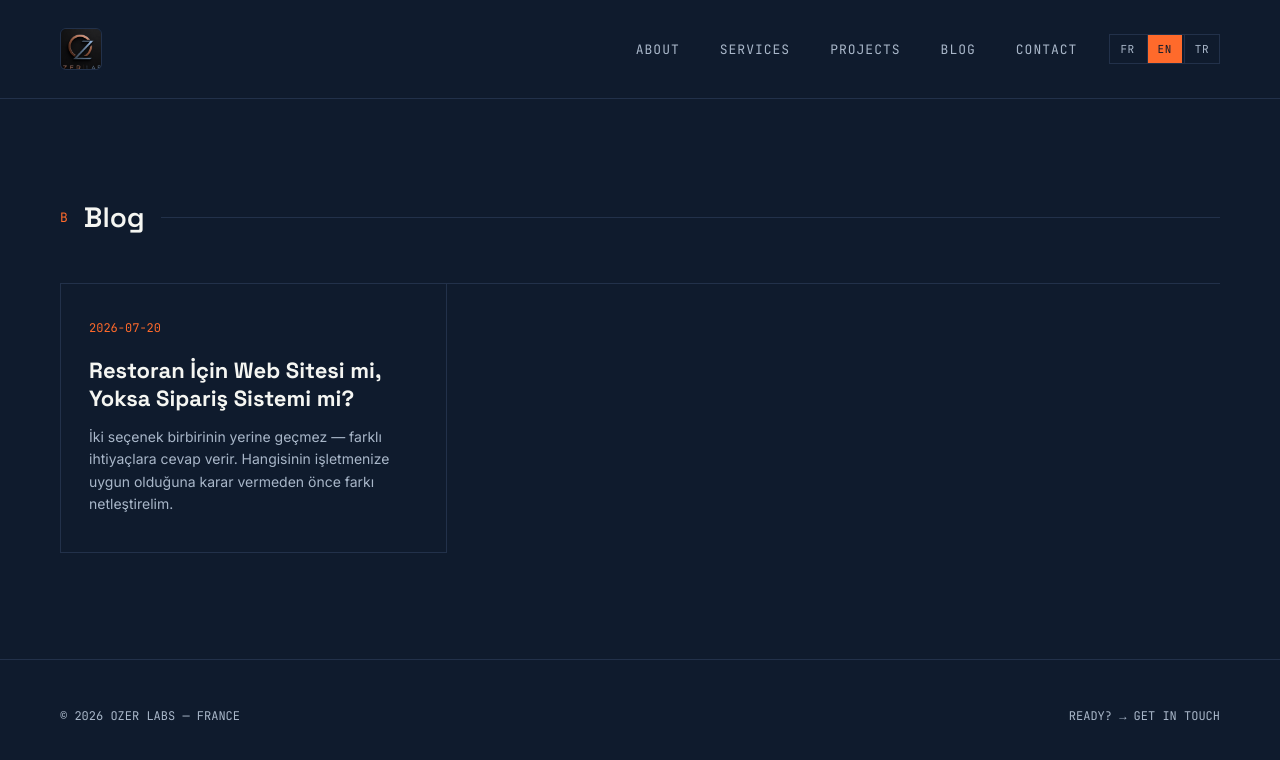
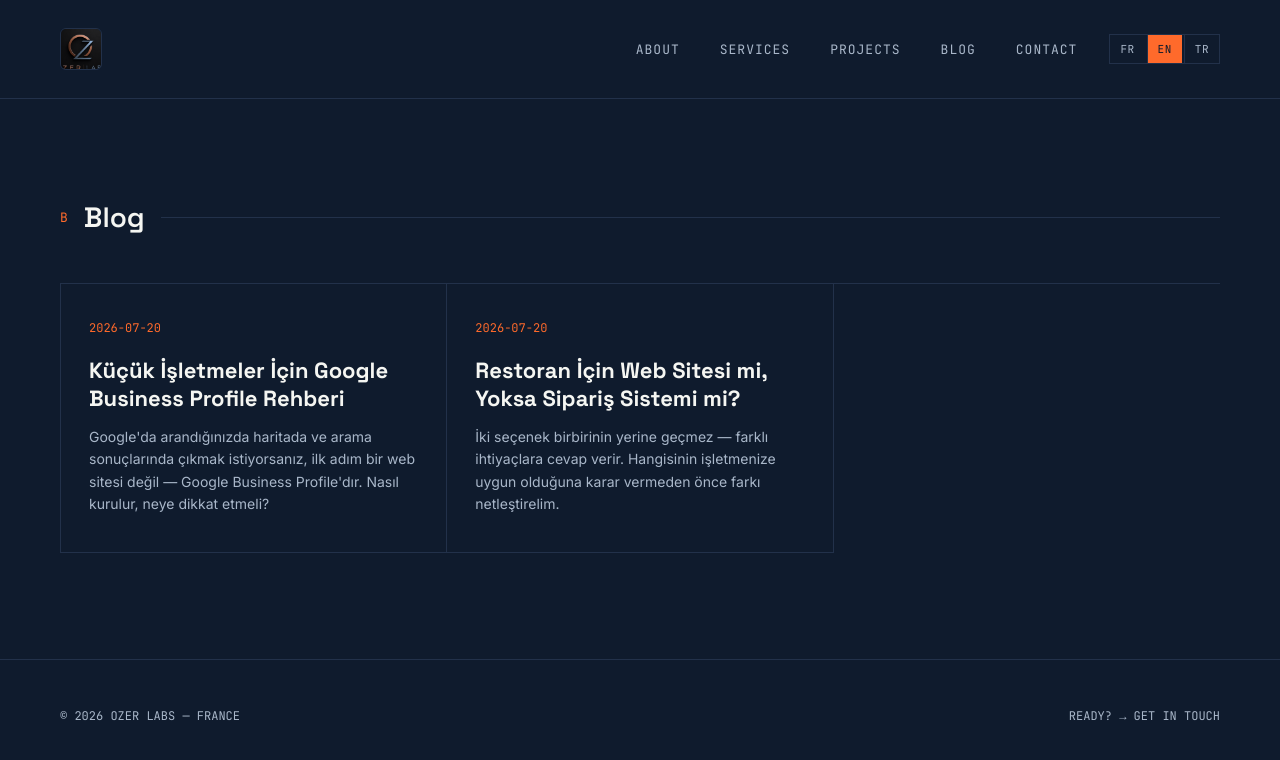
Before and after one commit to halilozer03-dotcom/Ozerlabs, a React (Vite) app: page /blog in a window 1280 px wide. Shown: the top 760 px of the page. Built offline with nearby package versions, Linux system fonts and the light colour scheme.

Commit message:
İkinci blog yazısı eklendi

```diff
--- a/src/content/blog.js
+++ b/src/content/blog.js
@@ -1,4 +1,40 @@
 export const posts = [
+  {
+    slug: 'kucuk-isletmeler-icin-google-business-profile-rehberi',
+    title: 'Küçük İşletmeler İçin Google Business Profile Rehberi',
+    excerpt: 'Google\'da arandığınızda haritada ve arama sonuçlarında çıkmak istiyorsanız, ilk adım bir web sitesi değil — Google Business Profile\'dır. Nasıl kurulur, neye dikkat etmeli?',
+    date: '2026-07-20',
+    lang: 'tr',
+    content: `
+"Bourgoin-Jallieu'de oto tamirci" ya da "yakınımdaki kebapçı" diye arama yaptığınızda karşınıza çıkan harita, işletme adı, yıldızlı puan ve yorumlar — hepsi tek bir kaynaktan geliyor: **Google Business Profile** (eski adıyla Google My Business). Bir web siteniz olsa bile, bu profil olmadan yerel aramalarda görünmeniz neredeyse imkansız.
+
+## Google Business Profile Nedir, Web Sitesinden Farkı Ne?
+
+Web siteniz, insanların bilinçli olarak sizi arayıp tıkladığında gördüğü yerdir. Business Profile ise Google'ın kendisi tarafından, arama sonucunun ve haritanın içine gömülü olarak gösterilir — insanlar sizi aramasa bile "yakınımda X" gibi genel aramalarda karşılarına çıkarsınız. İkisi birbirini tamamlar, biri diğerinin yerine geçmez.
+
+## Kurulum Adımları
+
+1. **business.google.com** adresine işletme sahibinin kendi Google hesabıyla girilir. Mülkiyetin işletmede kalması için bu adımı işletme sahibinin kendi hesabıyla yapması önemlidir — ajans veya danışman hesabıyla değil.
+2. İşletme adı, kategori (ör. "Oto Tamirci", "Restoran") ve adres girilir.
+3. Doğrulama adımı gelir — genellikle posta yoluyla bir kod gönderilir, bazı durumlarda telefon veya video doğrulaması da sunulur.
+4. Doğrulama tamamlanınca profil canlıya çıkar ve düzenlenebilir hale gelir.
+
+## Profili Güçlü Tutan Detaylar
+
+- **Çalışma saatleri** güncel ve doğru olmalı — özellikle tatil günlerinde güncellemeyi unutmayın.
+- **Fotoğraflar** düzenli eklenmeli: dış cephe, iç mekan, ürün/hizmet fotoğrafları. Görsel yoğunluğu az olan profiller güven vermez.
+- **Yorumlara yanıt verin** — hem olumlu hem olumsuz yorumlara kısa, profesyonel yanıtlar Google'ın gözünde de aktif bir işletme sinyali oluşturur.
+- **Kategori seçimi** kritik: yanlış veya çok genel bir kategori, doğru aramalarda çıkmamanıza sebep olur.
+
+## Web Siteniz ile Bağlantı
+
+Business Profile'a eklediğiniz web sitesi linki, hem kullanıcıyı sitenize yönlendirir hem de Google'a "bu web sitesi ile bu işletme aynı yer" sinyalini verir — bu da SEO açısından web sitenizin güvenilirliğini artırır. Bu yüzden web sitesi ve Business Profile'ı birlikte düşünmek, ayrı ayrı ele almaktan çok daha etkilidir.
+
+## Özet
+
+Bir web siteniz varsa ama Business Profile'ınız yoksa, potansiyel müşterilerinizin büyük kısmına hâlâ görünmüyorsunuz demektir. İkisi birlikte, hem güven inşa eden hem de yerel aramada bulunmanızı sağlayan tam bir dijital varlık oluşturur.
+`.trim(),
+  },
   {
     slug: 'restoran-web-sitesi-mi-siparis-sistemi-mi',
     title: 'Restoran İçin Web Sitesi mi, Yoksa Sipariş Sistemi mi?',
```
